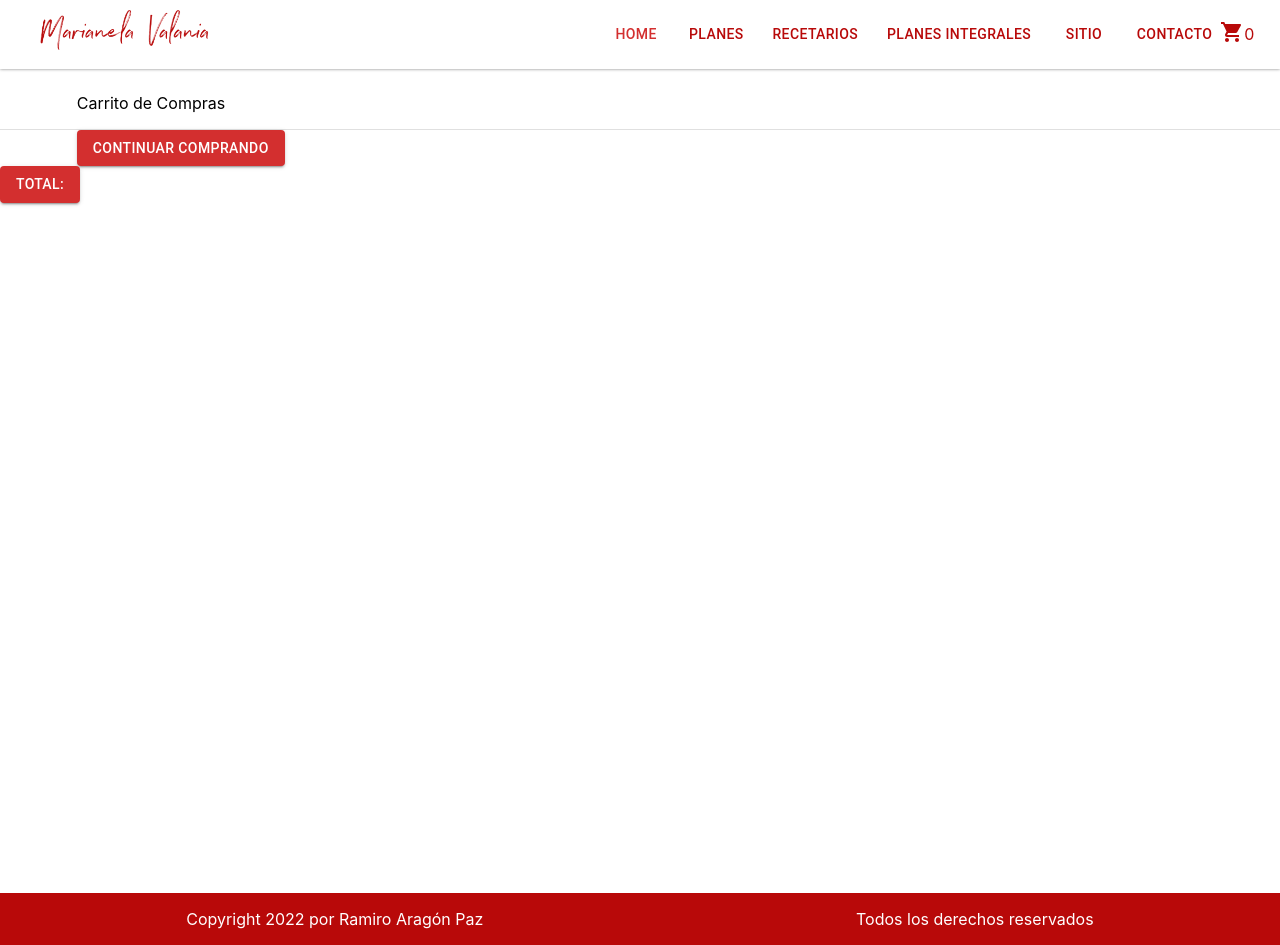
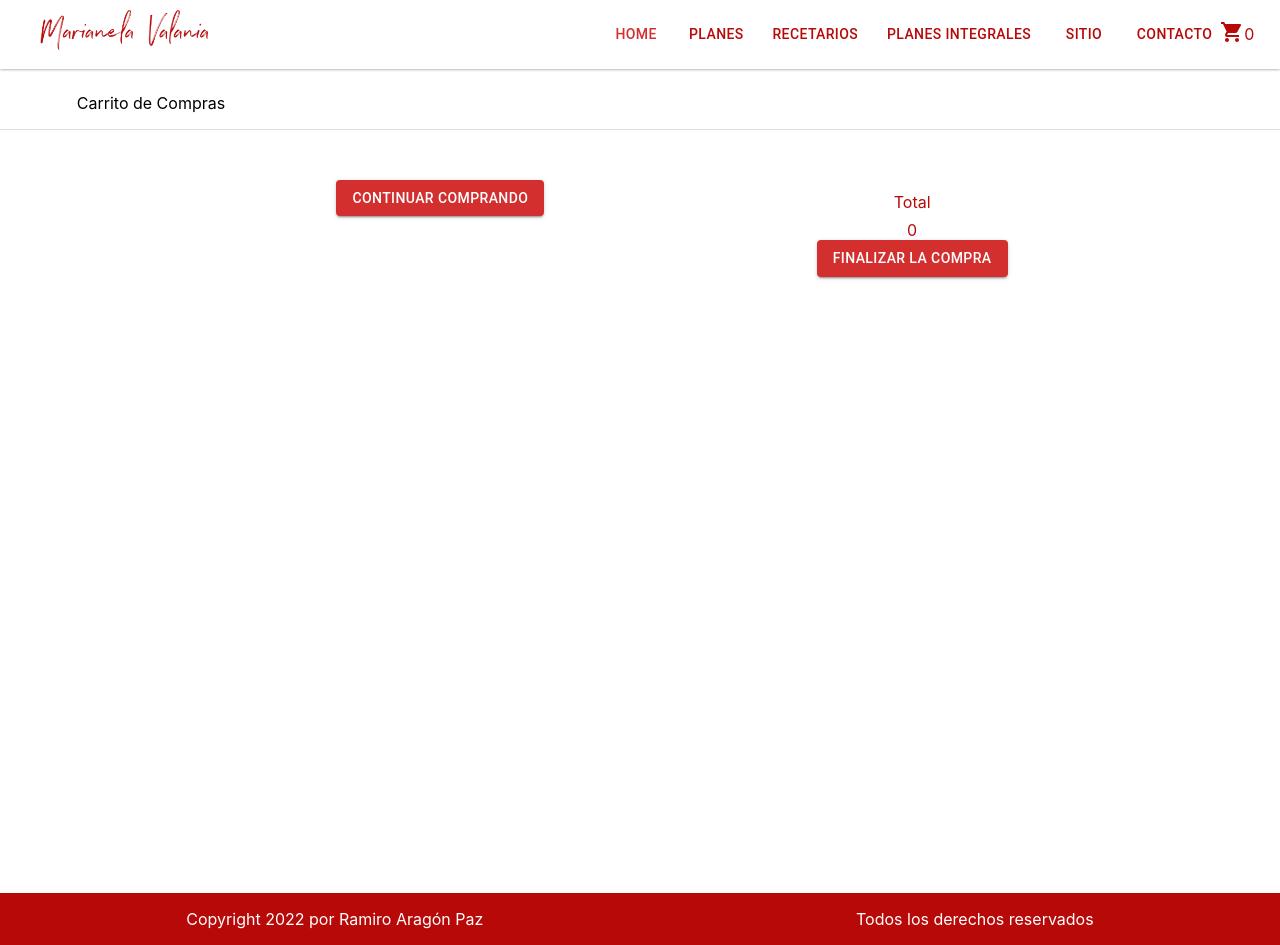
Before and after one commit to RamiroAragonPaz/ReactEcommerce, a React (Create React App) app: page /cart in a window 1280 px wide. Built offline with nearby package versions, Linux system fonts and the light colour scheme.

Commit message:
firebase2

```diff
--- a/src/components/Context/CartContext.js
+++ b/src/components/Context/CartContext.js
@@ -2,8 +2,8 @@ import { createContext, useState } from 'react';
 
 const CartContext = createContext();
 const CartProvider = ({children}) => {
-
     const [cartProducts, setCartProducts] = useState([])
+    const [totalPrice, setTotalPrice] = useState(0);
     const addProducts = (product) => {
         let duplicado = cartProducts.find(cartProduct => cartProduct.id === product.id)
         if (duplicado) {
@@ -11,34 +11,23 @@ const CartProvider = ({children}) => {
         } else {
         !duplicado && setCartProducts(cartProducts => [...cartProducts, product])
         alert('Producto agregado!')
+        setTotalPrice(totalPrice + product.price)
+        console.log('total', totalPrice)
         }
     }
 
     const removeProducts = (product) => {
+        setTotalPrice(totalPrice - product.price)
         setCartProducts(cartProducts.filter( (cartProduct) => {
             return cartProduct.id !== product.id
         }))
-    }
-
-    const [totalPrice, settotalPrice] = useState("")
-
-    const totalizarPrice = () => {
-        let total = 0
-        cartProducts.map( (cartProduct)=>{
-            let nuevoTotal = cartProduct.price + total
-            settotalPrice(nuevoTotal)
-            })
-        return (
-            console.log(totalPrice),
-            totalPrice
-            )
     }
 
     const data = {
         cartProducts,
         addProducts,
         removeProducts,
-        totalizarPrice
+        totalPrice
     }
 
     return (
--- a/src/components/ListProducts/ItemDetail/ItemDetail.js
+++ b/src/components/ListProducts/ItemDetail/ItemDetail.js
@@ -9,7 +9,6 @@ import db from '../../../Firebase/Firebase'
 
 const ItemDetails = ({data}) => {
     const { id }  = useParams()
-    console.log(id);
     const [product, setProduct] = useState({})
     const { title, description, price, duration, image, stock, initial } = product
     const [count, setCount] = useState(1)
@@ -20,7 +19,6 @@ const ItemDetails = ({data}) => {
     const addOnCart = () => {
 
         if (count > 0 ){
-            console.log("cart:", cartProducts)
             addProducts(product)
         } else if (count <= 0 ){
             alert("No elegiste la cantidad de tu producto")
@@ -32,7 +30,6 @@ const ItemDetails = ({data}) => {
         const docRef = doc(db, "productos", id);
         const docSnap = await getDoc(docRef);
         if (docSnap.exists()) {
-            console.log("Document data:", docSnap.data());
             let product = docSnap.data()
             product.id = docSnap.id
             setProduct(product)
@@ -58,11 +55,6 @@ const ItemDetails = ({data}) => {
     }
 }
 
-    const onAdd = () => {
-
-
-}
-
     return (
         <div className="ItemDetailContainer">
             <h4>{title}</h4>
--- a/src/components/ListProducts/ItemList.js
+++ b/src/components/ListProducts/ItemList.js
@@ -15,11 +15,9 @@ const ItemList = () => {
     const getProducts = async () => {
         const itemsCollection = collection( db, 'productos' )
         const productSnapshot = await getDocs(itemsCollection)
-        console.log(productSnapshot)
         const productList = productSnapshot.docs.map((doc)=>{
             let product = doc.data()
             product.id = doc.id
-            console.log('prodcut:', product)
             return product
             }
         )
--- a/src/components/NavBar/CartWidget.css
+++ b/src/components/NavBar/CartWidget.css
@@ -23,10 +23,33 @@
   margin: 3vh 0 2vh 6vw;
 }
 .texto{
-
   margin: 0 5vw 0 0vw;
 }
-.botonContinue {
+.texto2{
+  text-align: center;
+  justify-self: center;
+  margin: 0 2.5vw 0 2.5vw;
+}
+.total {
+  text-align: center;
+  margin: 0 2.5vw 1vh 2.5vw;
+}
+.resumen{
+  color: #b80909;
+  align-content: center;
+  justify-content: center;
+  padding: 1vw;
+}
+.bottomMenu {
+  display: flex;
+  justify-content: space-evenly;
   margin-left: 6vw;
   margin-top: 50px;
 }
+.finalizar{
+  margin: auto;
+}
+.modal{
+  min-width: 50vw !important;
+  height: auto;
+}
--- a/src/components/Pages/Cart.js
+++ b/src/components/Pages/Cart.js
@@ -1,4 +1,4 @@
-import React from 'react'
+import React, { useState } from 'react'
 import { useContext } from 'react'
 import { CartContext } from '../Context/CartContext'
 import MenuItem from '@mui/material/MenuItem';
@@ -6,13 +6,59 @@ import Divider from '@mui/material/Divider';
 import DeleteIcon from '@mui/icons-material/Delete';
 import { Link } from 'react-router-dom';
 import Button from '@mui/material/Button';
-import '../NavBar/CartWidget.css'
+import '../NavBar/CartWidget.css';
+import ModalCustom from '../modal/modal';
+import db from '../../Firebase/Firebase';
+import { addDoc, collection } from 'firebase/firestore';
 
 
 const Cart = () => {
+    const [openModal, setOpenModal] = useState(false)
+    const [contactData, setContactData] = useState({
+        name: "",
+        phone: '',
+        email: '',
+    })
+    const { cartProducts, removeProducts, totalPrice} = useContext(CartContext)
+    const [order, setOrder] = useState(
+        {
+            buyer : contactData,
+        items: cartProducts,
+        total: totalPrice
+    }
+    )
+    console.log("order", order)
 
-    const { cartProducts, removeProducts, totalizarPrice} = useContext(CartContext)
-    const total = totalizarPrice
+
+    const[succesOrder, setSuccesOrder ] = useState()
+
+
+    const handleSubmit = (e) =>{
+        e.preventDefault()
+        let preOrder = {...order,
+            buyer: contactData
+        }
+        setOrder({...order,
+            buyer: contactData})
+            pushOrder(preOrder)
+    }
+
+
+    const pushOrder = async (preOrder) => {
+        const orderFirebase = collection(db, 'ordenes')
+        const orderDoc = await addDoc(orderFirebase, order)
+        console.log("orden generada", orderDoc.id)
+        setSuccesOrder(orderDoc.id)
+    }
+
+    const handleChange = (e) => {
+        const {value, name} = e.target
+        setContactData({
+            ...contactData,
+            [e.target.name] : e.target.value
+        })
+        console.log(e.target.value, e.target.name)
+    }
 
     return (
         <div className='carrito'>
@@ -36,13 +82,30 @@ const Cart = () => {
                     </div>
                     )
             })}
-            <div>
-            <Link to={`/`}  className='botonContinue'><Button color="error" variant="contained">Continuar Comprando</Button></Link>
+            <div className="bottomMenu">
+                <Link to={`/`}  className='botonContinue'><Button color="error" variant="contained">Continuar Comprando</Button></Link>
+                <div className="resumen">
+                    <p className="total">Total</p>
+                    <p className='texto2'>{totalPrice}</p>
+                    <Button color="error" variant="contained" className="finalizar" onClick={()=>setOpenModal(true)}>Finalizar la compra</Button>
+                </div>
             </div>
-            <div>
-                <Button color="error" variant="contained" onClick={totalizarPrice}>Total:</Button>
-            </div>
-
+            <ModalCustom handleClose={()=> setOpenModal(false)} open={openModal} className="modal">
+                <h2>Finaliza tu orden</h2>
+                {succesOrder ?(
+                    <div>
+                        <h3>Orden Id: {succesOrder} fue generada correctamente</h3>
+                    </div>
+                ) : (
+                <form onSubmit={handleSubmit}>
+                <input tipe="text" name='name' placeholder='Nombre' onChange={handleChange} value={contactData.name}></input>
+                <input tipe="number" name='phone' placeholder='Telefono' onChange={handleChange} value={contactData.phone}></input>
+                <input tipe="mail" name='email' placeholder='Email' onChange={handleChange} value={contactData.email}></input>
+                <Button>Limpiar</Button>
+                <Button type="submit">Enviar</Button >
+            </form>
+                )}
+            </ModalCustom>
         </div>
     )
 }
--- /dev/null
+++ b/src/components/modal/modal.js
@@ -0,0 +1,15 @@
+import * as React from 'react';
+import Dialog from '@mui/material/Dialog';
+
+const ModalCustom = ({handleClose, open , children}) => {
+
+  return (
+    <div>
+      <Dialog onClose={handleClose} open={open}>
+        {children}
+      </Dialog>
+    </div>
+  )
+}
+
+export default ModalCustom
```
